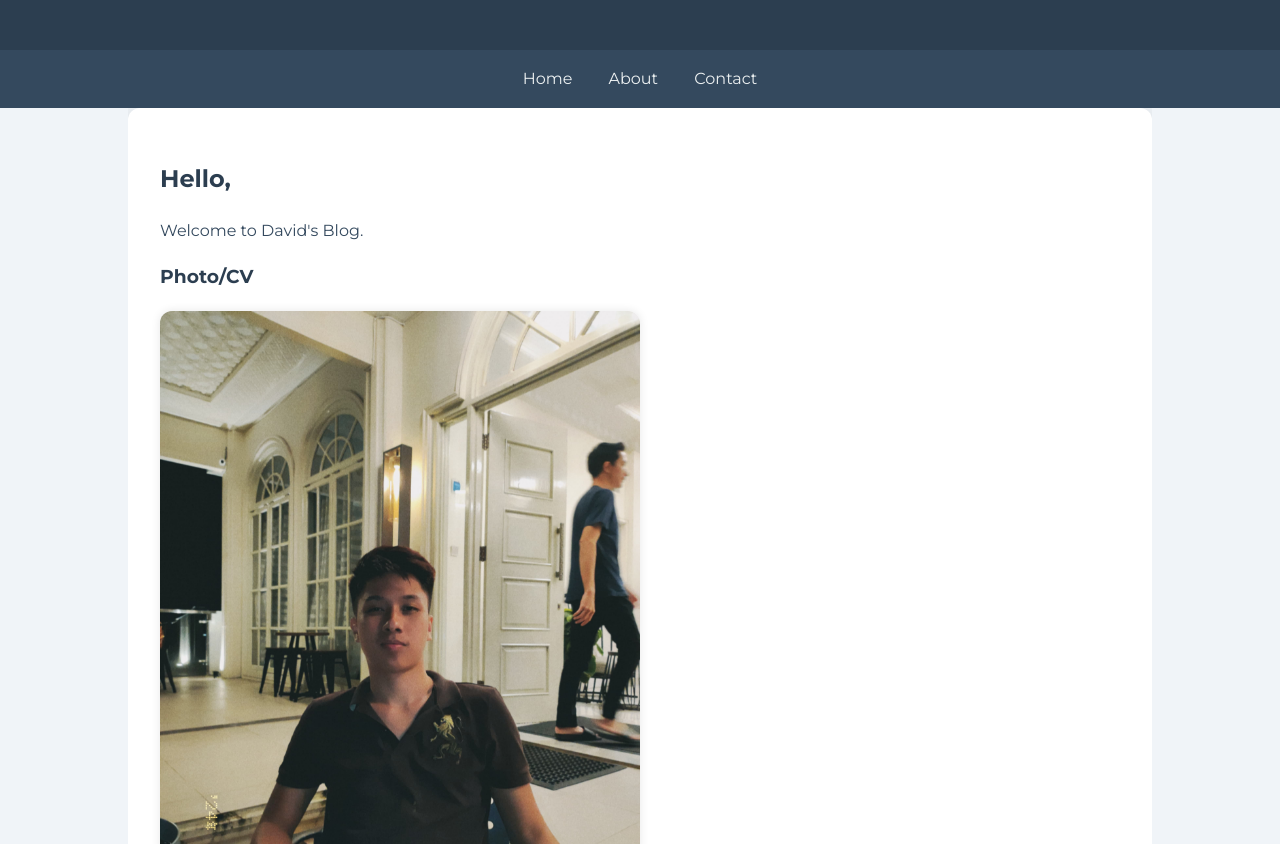
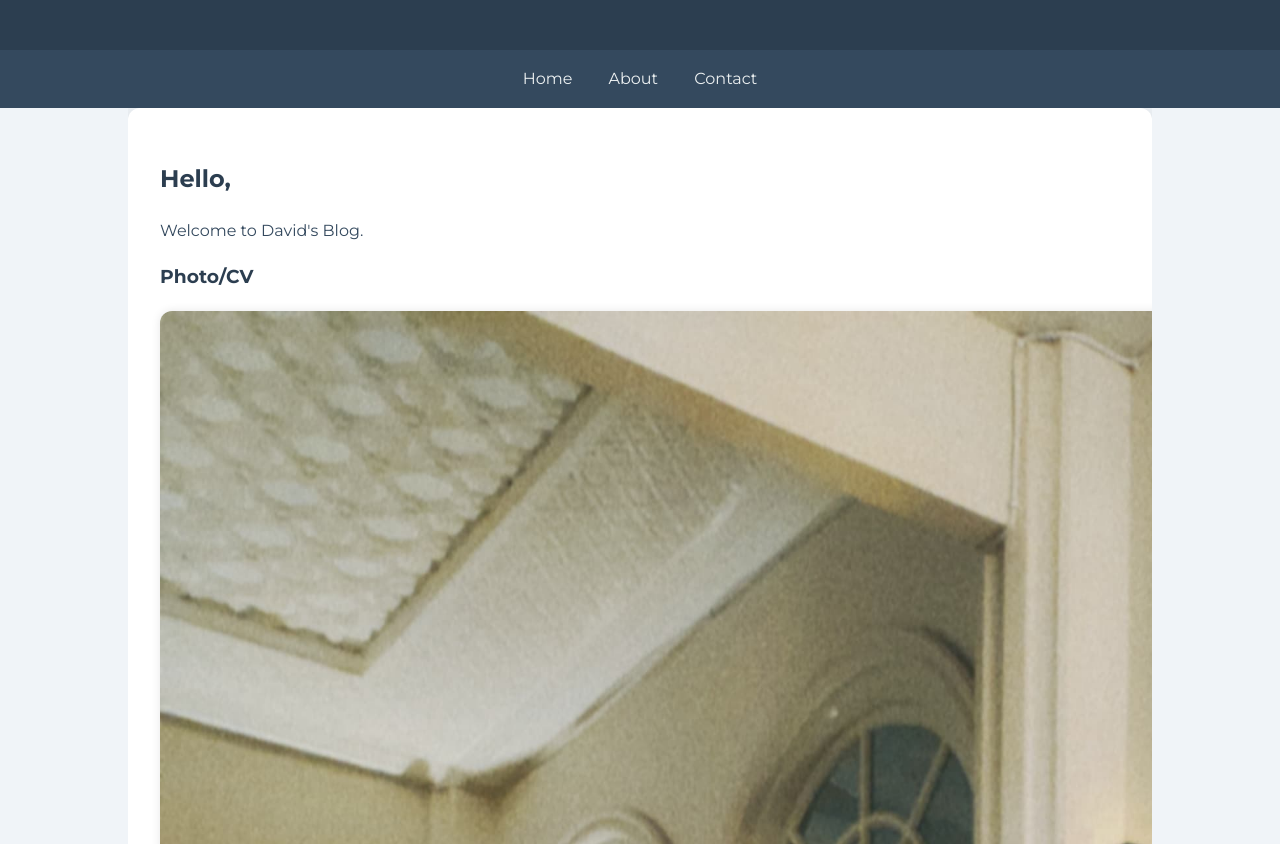
Before and after one commit to davidjonathan9/davidjonathan96, a plain HTML site: page index.html in a window 1280 px wide. Shown: the part 108-952 px from the top of the page. Drawn offline with Linux system fonts and the light colour scheme.

Commit message:
Add files via upload

```diff
--- a/index.html
+++ b/index.html
@@ -72,8 +72,8 @@
             box-shadow: 0 0 20px rgba(0, 0, 0, 0.3); /* Added Box Shadow */
         }
         img, video, iframe {
-            max-width: 50%;
-            height: 50%;
+            max-width: 200%;
+            height: 150%;
             border-radius: 12px; /* Increased Border Radius */
             margin-bottom: 1rem; /* Added Margin Bottom */
             box-shadow: 0 0 10px rgba(0, 0, 0, 0.1); /* Added Box Shadow */
```
